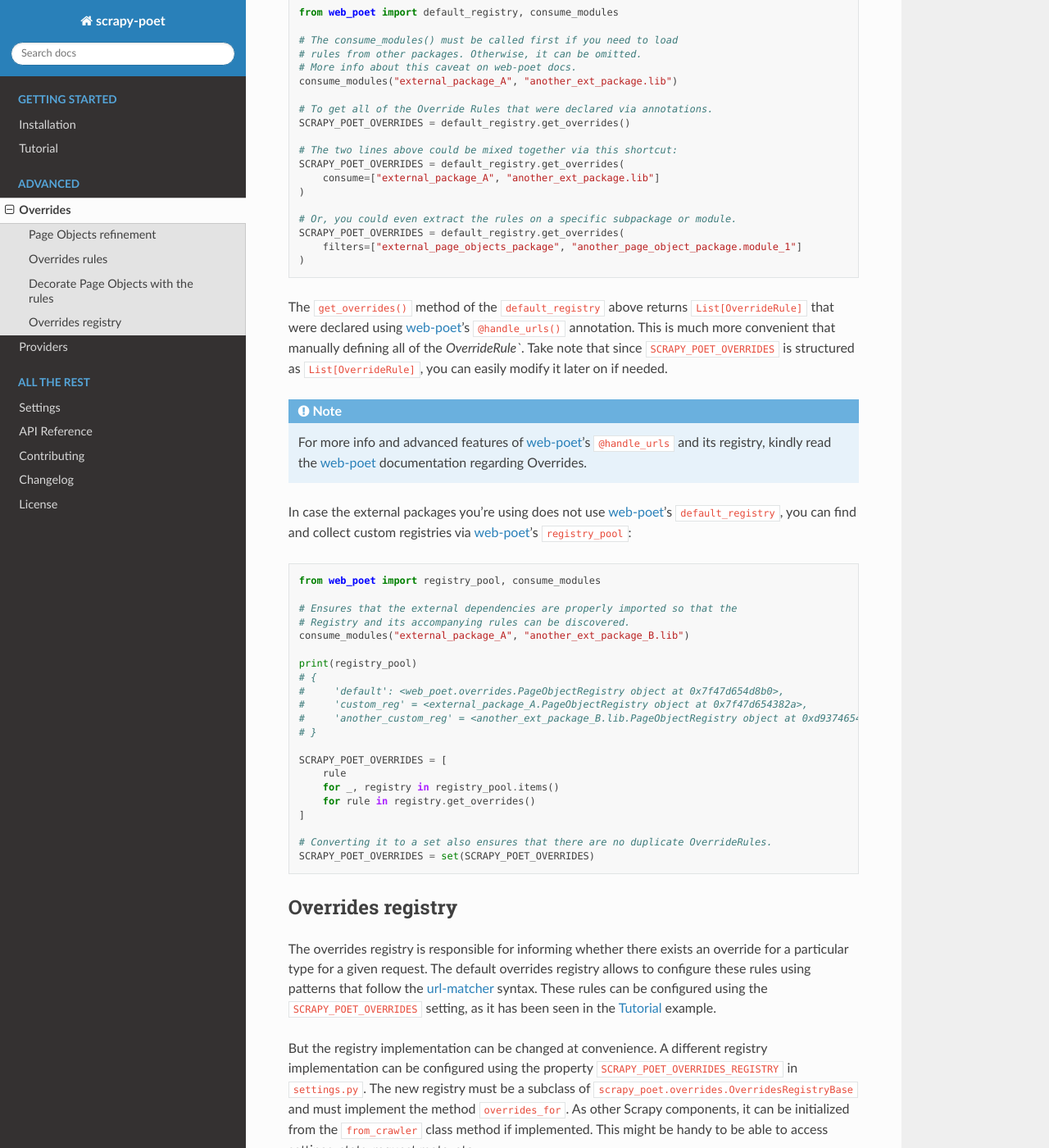
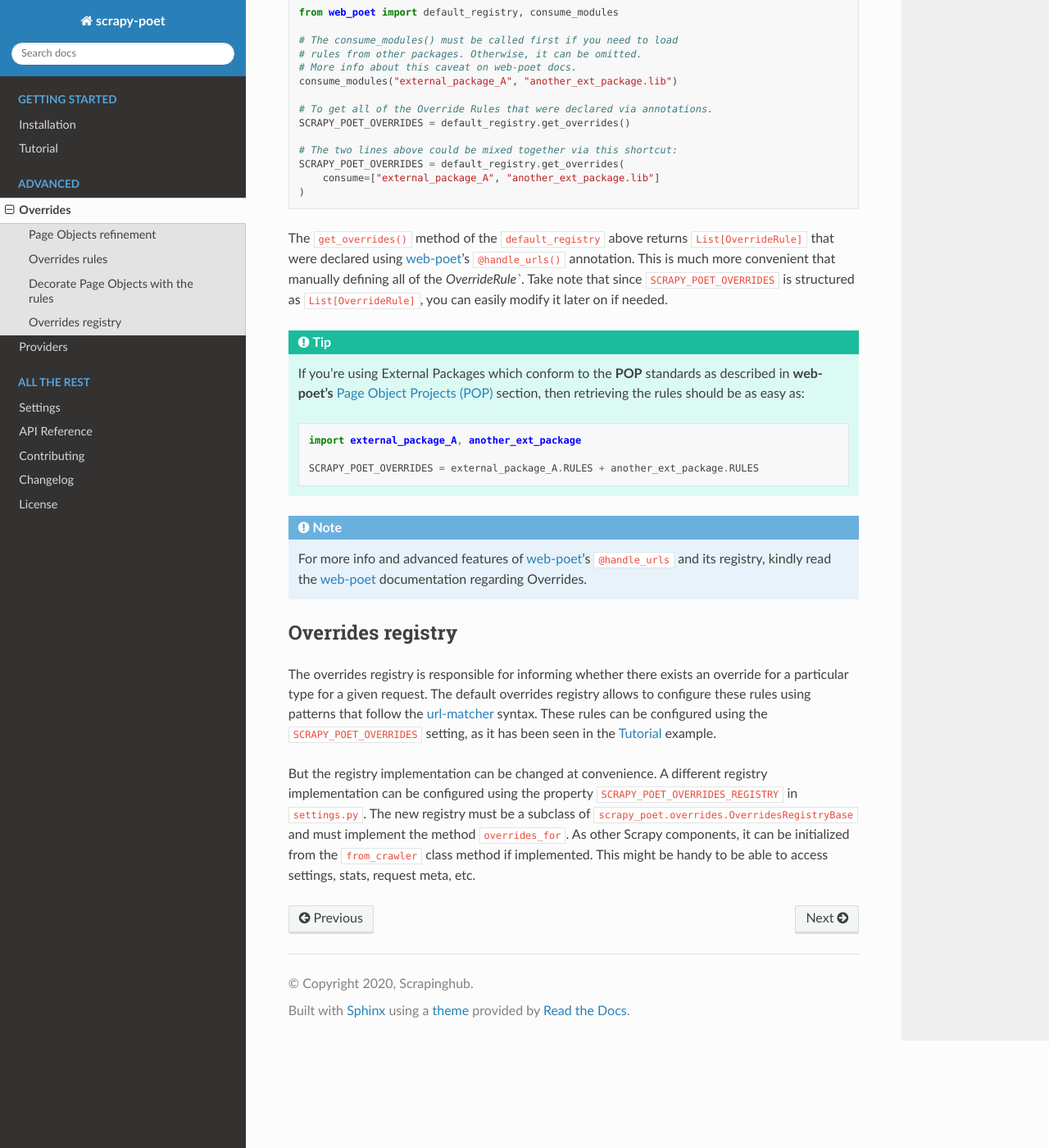
Before and after one commit to scrapinghub/scrapy-poet, a Sphinx documentation site: the page built from docs/overrides.rst, in a window 1280 px wide and 1400 px high, scrolled down 2607 px. Shown: the whole window at 82% size. Built offline with Sphinx 7.4.7 and the Read the Docs theme 2.0.0, drawn with Linux system fonts in a browser that asks for light colours.

Commit message:
update docs with web-poet's new MVP version and POP definition

```diff
--- a/docs/overrides.rst
+++ b/docs/overrides.rst
@@ -155,16 +155,24 @@ For example:
         consume=["external_package_A", "another_ext_package.lib"]
     )
 
-    # Or, you could even extract the rules on a specific subpackage or module.
-    SCRAPY_POET_OVERRIDES = default_registry.get_overrides(
-        filters=["external_page_objects_package", "another_page_object_package.module_1"]
-    )
-
 The ``get_overrides()`` method of the ``default_registry`` above returns
 ``List[OverrideRule]`` that were declared using `web-poet`_'s ``@handle_urls()``
 annotation. This is much more convenient that manually defining all of the
 `OverrideRule``. Take note that since ``SCRAPY_POET_OVERRIDES`` is structured as
 ``List[OverrideRule]``, you can easily modify it later on if needed.
+
+.. tip::
+
+    If you're using External Packages which conform to the **POP**
+    standards as described in **web-poet's** `Page Object Projects (POP)
+    <https://web-poet.readthedocs.io/en/stable/intro/pop.html>`_ section,
+    then retrieving the rules should be as easy as:
+
+    .. code-block:: python
+
+        import external_package_A, another_ext_package
+
+        SCRAPY_POET_OVERRIDES = external_package_A.RULES + another_ext_package.RULES
 
 .. note::
 
@@ -172,33 +180,6 @@ annotation. This is much more convenient that manually defining all of the
     and its registry, kindly read the `web-poet <https://web-poet.readthedocs.io>`_
     documentation regarding Overrides.
 
-In case the external packages you're using does not use `web-poet`_'s
-``default_registry``, you can find and collect custom registries via `web-poet`_'s
-``registry_pool``:
-
-.. code-block:: python
-
-    from web_poet import registry_pool, consume_modules
-
-    # Ensures that the external dependencies are properly imported so that the
-    # Registry and its accompanying rules can be discovered.
-    consume_modules("external_package_A", "another_ext_package_B.lib")
-
-    print(registry_pool)
-    # {
-    #     'default': <web_poet.overrides.PageObjectRegistry object at 0x7f47d654d8b0>,
-    #     'custom_reg' = <external_package_A.PageObjectRegistry object at 0x7f47d654382a>,
-    #     'another_custom_reg' = <another_ext_package_B.lib.PageObjectRegistry object at 0xd93746549dea>,
-    # }
-
-    SCRAPY_POET_OVERRIDES = [
-        rule
-        for _, registry in registry_pool.items()
-        for rule in registry.get_overrides()
-    ]
-
-    # Converting it to a set also ensures that there are no duplicate OverrideRules.
-    SCRAPY_POET_OVERRIDES = set(SCRAPY_POET_OVERRIDES)
 
 Overrides registry
 ==================
```
Also changed, not shown: 1 other file.
